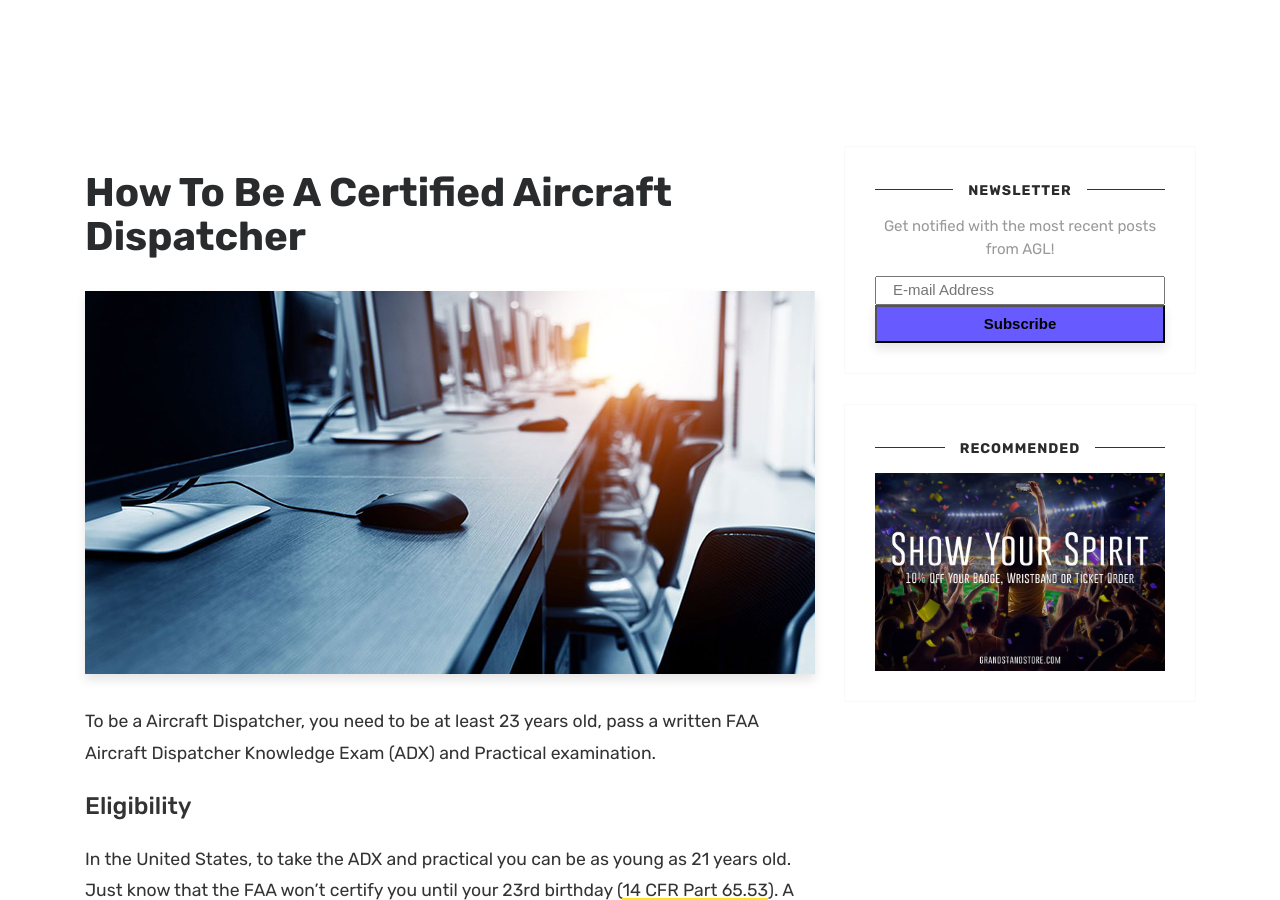
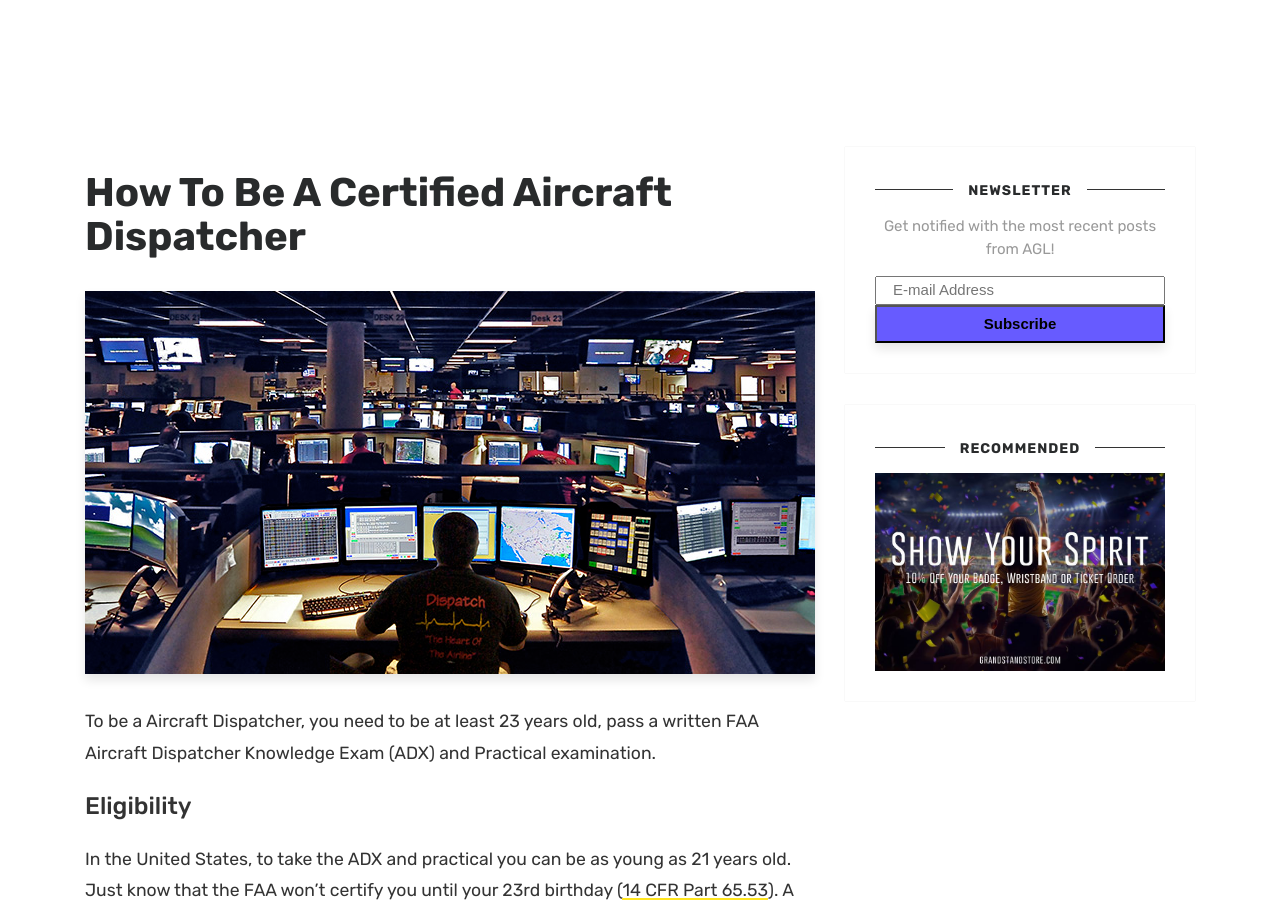
Before and after one commit to anhdeee/dx, a Jekyll site: the page built from _posts/2018-08-28-How-To-Be-A-Certified-Aircraft-Dispatcher.md, in a window 1280 px wide and 900 px high. Built offline with Jekyll 4.4.1, drawn with Linux system fonts in a browser that asks for light colours; comment, search, counter and statistics services are not loaded.

Commit message:
Update img

```diff
--- a/_posts/2018-08-28-How-To-Be-A-Certified-Aircraft-Dispatcher.md
+++ b/_posts/2018-08-28-How-To-Be-A-Certified-Aircraft-Dispatcher.md
@@ -1,7 +1,7 @@
 ---
 layout: post-right-sidebar
 title:  "How To Be A Certified Aircraft Dispatcher"
-image: assets/images/testingcenter.jpg
+image: assets/images/dispatch.jpg
 featured: true
 ---
 To be a Aircraft Dispatcher, you need to be at least 23 years old, pass a written FAA Aircraft Dispatcher Knowledge Exam (ADX) and Practical examination.
```
Also changed, not shown: _posts/2018-09-11-FAA-Aircraft-Dispatcher-Knowledge-and-Practical-Test.md (+1 -1 lines), assets/images/dispatch.jpg (added).
